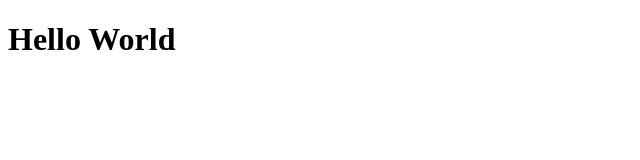
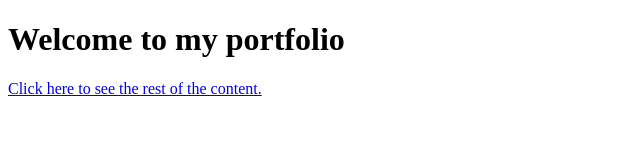
Before and after one commit to bjosk/cloudProgramming, a plain HTML site: page website_content/index.html in a window 1280 px wide. Shown: the whole page, without its empty margins (0-640 px from the left). Drawn offline with Linux system fonts and the light colour scheme.

Commit message:
Added comments and a link in index.html

```diff
--- a/website_content/index.html
+++ b/website_content/index.html
@@ -3,9 +3,10 @@
 <head>
     <meta charset="UTF-8">
     <meta name="viewport" content="width=device-width, initial-scale=1.0">
-    <title>Hello</title>
+    <title>Welcome</title>
 </head>
 <body>
-    <h1>Hello World</h1>
+    <h1>Welcome to my portfolio</h1>
+    <a href="https://www.youtube.com/watch?v=dQw4w9WgXcQ&ab_channel=RickAstley">Click here to see the rest of the content.</a>
 </body>
 </html>
```
Also changed, not shown: 1 other file.
